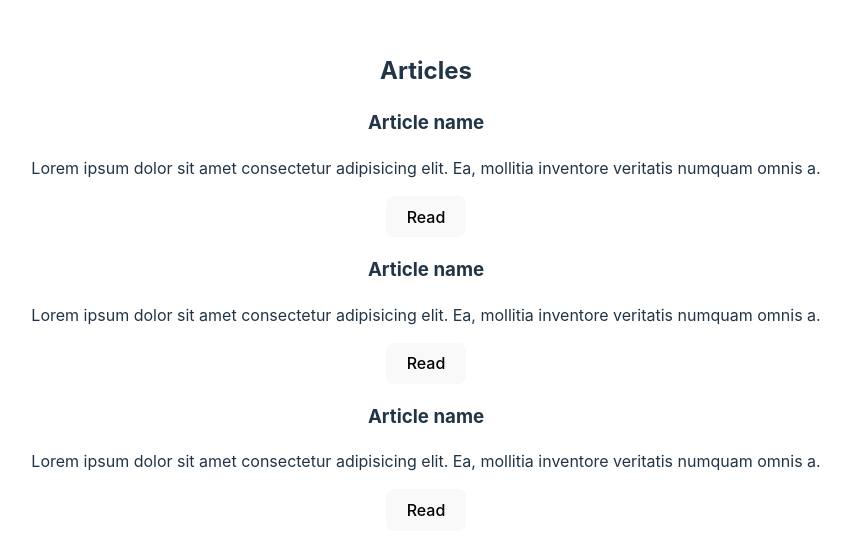
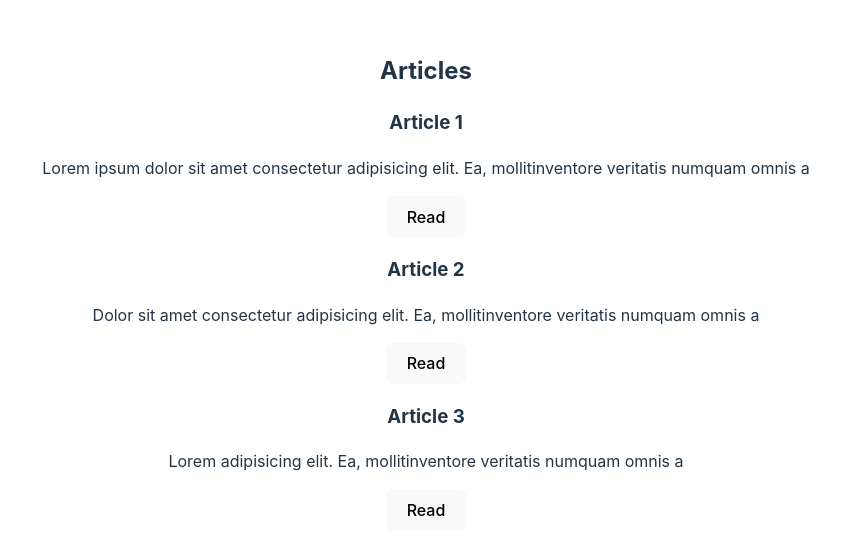
Before and after one commit to PecheritsaAleksey/flow-dev-school-lessons, a React (Vite) app in the folder Module6/: page / in a window 1280 px wide. Shown: the part 118-672 px from the top of the page, without its empty margins (214-1065 px from the left). Built offline with nearby package versions, Linux system fonts and the light colour scheme.

Commit message:
Lesson 6-6

```diff
--- a/Module6/src/Article.jsx
+++ b/Module6/src/Article.jsx
@@ -1,13 +1,10 @@
 import React from "react";
 
-const Article = () => {
+const Article = ({ title, text }) => {
   return (
     <div>
-      <h3>Article name</h3>
-      <p>
-        Lorem ipsum dolor sit amet consectetur adipisicing elit. Ea, mollitia
-        inventore veritatis numquam omnis a.
-      </p>
+      <h3>{title}</h3>
+      <p>{text}</p>
       <button>Read</button>
     </div>
   );
--- a/Module6/src/ArticleList.jsx
+++ b/Module6/src/ArticleList.jsx
@@ -21,7 +21,8 @@ const ArticleList = () => {
     <div>
       <h2>Articles</h2>
       {articles.map((article) => {
-        return <Article />;
+        console.log(article);
+        return <Article title={article.title} text={article.text} />;
       })}
     </div>
   );
```
